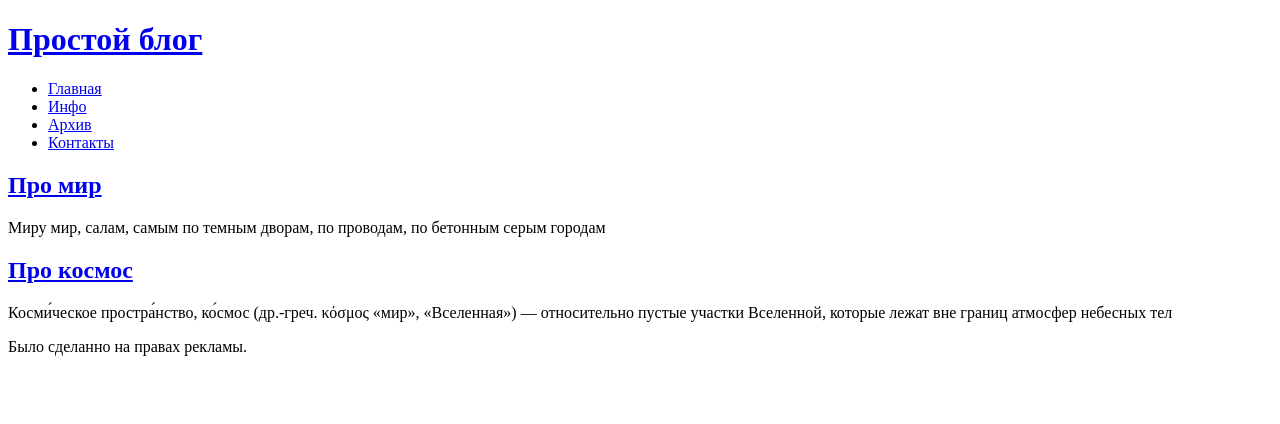
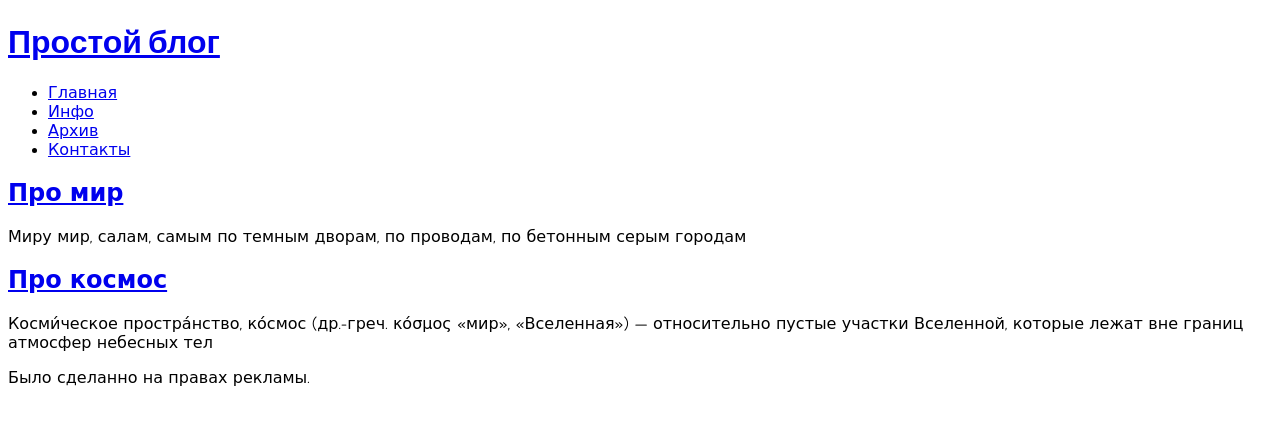
Before and after one commit to WebHeroSchool/cssStyle1, a plain HTML site: page index.html in a window 1280 px wide. Drawn offline with Linux system fonts and the light colour scheme.

Commit message:
add google fonts

```diff
--- a/index.html
+++ b/index.html
@@ -2,11 +2,13 @@
 <html>
   <head>
     <link href="style.css" rel="stylesheet">
+    <link href="https://fonts.googleapis.com/css?family=Comic+Neue&display=swap" rel="stylesheet">
+    <link href="https://fonts.googleapis.com/css?family=Lato&display=swap" rel="stylesheet">
     <title>Маленький блог</title>
   </head>
   <body class="body">
     <header class="header">
-      <h1><a class="header__simple" href="#">Простой блог</a></h1>
+      <h1 class= "header__heading"><a class="header__simple" href="#">Простой блог</a></h1>
     </header>
     <nav class="nav">
       <ul class="menu">
@@ -16,7 +18,7 @@
         <li><a href="#">Контакты</a></li>
       </ul>
     </nav>
-    <section>
+    <section class="section">
       <article class="peace">
           <h2><a href="https://ru.wikipedia.org/wiki/Peace">Про мир</a></h2>
         <section>
--- a/style.css
+++ b/style.css
@@ -0,0 +1,6 @@
+body {
+font-family: 'Comic Neue', cursive;
+}
+.header__heading {
+  font-family: 'Lato', sans-serif;
+}
```
